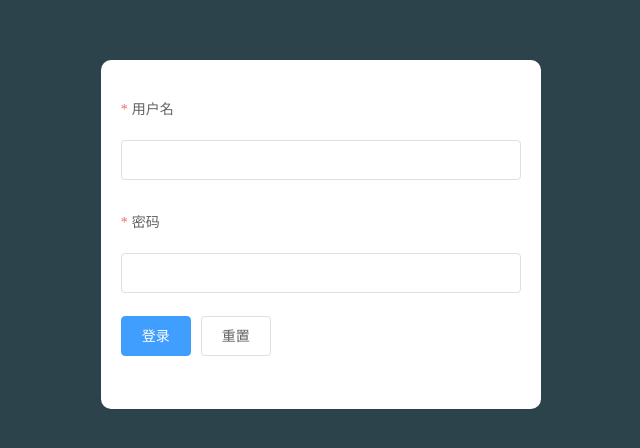
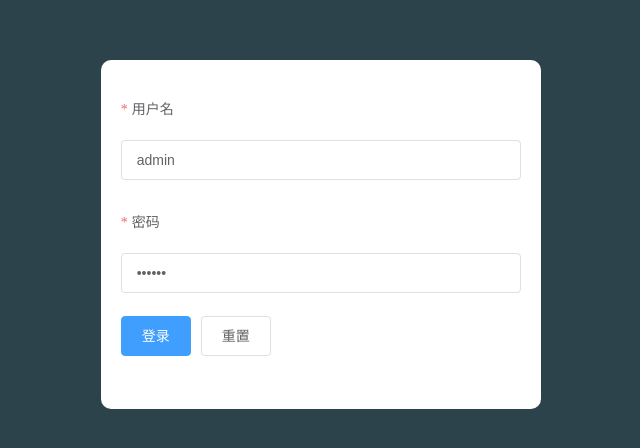
Before and after one commit to lyhsyq/shop, a Vue app: page /#/login in a window 1280 px wide. Shown: the part 166-614 px from the top of the page, without its empty margins (326-966 px from the left). Built offline with nearby package versions, Linux system fonts and the light colour scheme.

Commit message:
重定向

```diff
--- a/src/main.js
+++ b/src/main.js
@@ -1,34 +1,41 @@
-import Vue from "vue";
-import App from "./App.vue";
-import router from "./router";
+import Vue from 'vue';
+import App from './App.vue';
+import router from './router';
 
 // 引入elementui
-import ElementUI from "element-ui";
+import ElementUI from 'element-ui';
 // 引入elementui css
-import "element-ui/lib/theme-chalk/index.css";
-import "./assets/css/index.css";
+import 'element-ui/lib/theme-chalk/index.css';
+import './assets/css/index.css';
 
 // 安装elementui
-Vue.use(ElementUI)
+Vue.use(ElementUI);
 
 Vue.config.productionTip = false;
 router.beforeEach((to, from, next) => {
 	// console.log(to)
-  if (to.path === "/") {
-    router.push("/login");
-  }
+	// if (to.path === "/") {
+	//   router.push("/login");
+	// }
 
-  if (to.path === "/login") {
+	// const obj = {
+	//     install: function (Vue) {
+	//         console.log(Vue , 'hhhh')
+	//     }
+	// }
+	// Vue.use(obj)
+
+	if (to.path === '/login') {
 		next();
 	}
 
-  if (localStorage.getItem("token")) {
-    next()
+	if (localStorage.getItem('token')) {
+		next();
 	} else {
-    router.push("/login")
+		router.push('/login');
 	}
-})
+});
 new Vue({
 	router,
-  render: h => h(App)
-}).$mount("#app");
+	render: (h) => h(App)
+}).$mount('#app');
--- a/src/router.js
+++ b/src/router.js
@@ -8,6 +8,10 @@ Vue.use(Router);
 export default new Router({
   routes: [
     {
+      path: "/",
+      redirect: "/login"
+    },
+    {
       path: "/login",
       component: Login
     },
--- a/src/views/Login.vue
+++ b/src/views/Login.vue
@@ -6,7 +6,7 @@
           <el-input v-model="form.username"></el-input>
         </el-form-item>
         <el-form-item label="密码" prop="password">
-          <el-input v-model="form.password"></el-input>
+          <el-input v-model="form.password" type="password"></el-input>
         </el-form-item>
          <el-form-item>
           <el-button type="primary" @click="submitForm('form')">登录</el-button>
@@ -23,8 +23,8 @@ import axios from "axios"
     data(){
       return {
         form: {
-          username: '',
-          password: ''
+          username: 'admin',
+          password: '123456'
         },
         rules: {
           username: [
```
Lines whose indentation alone changed are shown as unchanged.
